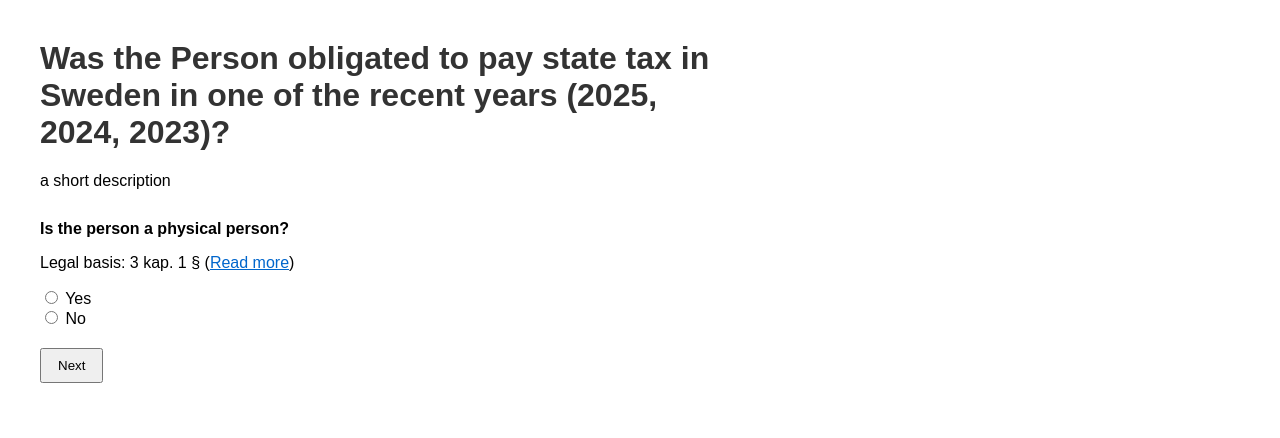
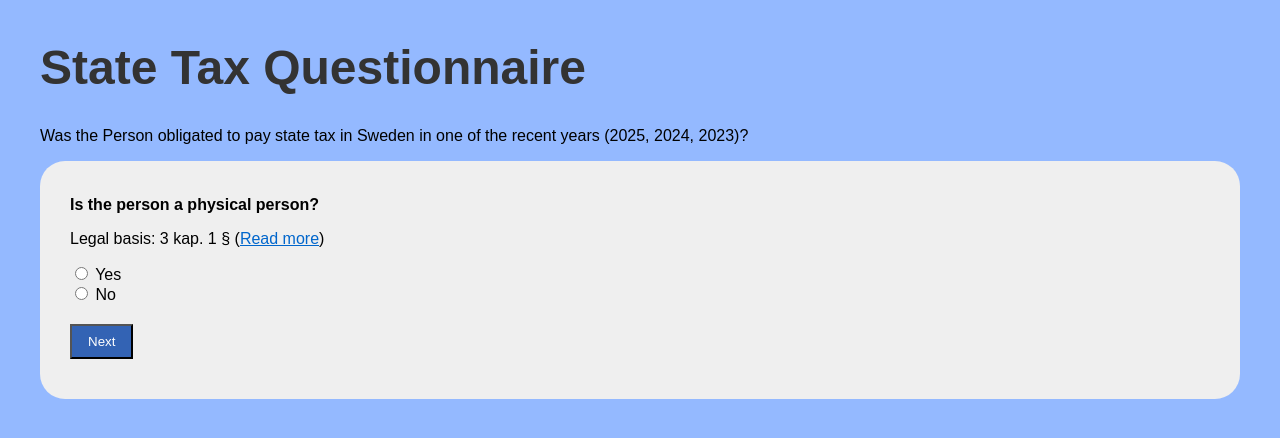
Before and after one commit to einfachjessi/rule_app, a Flask app: page / in a window 1280 px wide. Shown: the top 438 px of the page. Run offline with Flask 3, Linux system fonts and the light colour scheme.

Commit message:
made it a bit prettier (still having a problem with the start over button -> fix this tomorrow, that s not a problem for now)

```diff
--- a/rules.json
+++ b/rules.json
@@ -1,7 +1,7 @@
 {
     "header": {
-        "law_topic": "Was the Person obligated to pay state tax in Sweden in one of the recent years (2025, 2024, 2023)?",
-        "description": "a short description"
+        "law_topic": "State Tax Questionnaire",
+        "description": "Was the Person obligated to pay state tax in Sweden in one of the recent years (2025, 2024, 2023)?"
     },
     "questions": {
         "1": {
--- /dev/null
+++ b/static/style.css
@@ -0,0 +1,48 @@
+body {
+    font-family: Arial, sans-serif;
+    margin: 40px;
+    background: #94b9ff;
+}
+
+h1 {
+    color: #333;
+    font-size: xxx-large;
+}
+.description {
+        color: #000;
+
+}
+
+.questionbox {
+    background: #efefef;
+    padding-top: 5px;
+    padding-bottom: 40px;
+    padding-left: 30px;
+    padding-right: 30px;
+    border-radius: 25px;
+}
+
+.question, .result-page {
+    margin-top: 30px;
+}
+
+button {
+    margin-top: 20px;
+    padding: 8px 16px;
+    background: #3363b4;
+    color: #fff;
+}
+a {
+    color: #0066cc;
+}
+.reason {
+    margin-top: 15px;
+}
+.answers {
+    margin-top: 15px;
+    background: #fff;
+    padding: 15px;
+    border-radius: 6px; }
+.answers li {
+    margin: 4px 0;
+}
--- a/templates/index.html
+++ b/templates/index.html
@@ -3,21 +3,13 @@
 <head>
     <meta charset="UTF-8">
     <title>{{ header.law_topic }}</title>
-    <style>
-        body { font-family: Arial, sans-serif; margin: 40px; max-width: 700px; }
-        h1 { color: #333; }
-        .question, .result-page { margin-top: 30px; }
-        button { margin-top: 20px; padding: 8px 16px; }
-        a { color: #0066cc; }
-        .reason { margin-top: 15px; }
-        .answers { margin-top: 15px; background: #f0f8ff; padding: 15px; border-radius: 6px; }
-        .answers li { margin: 4px 0; }
-    </style>
+    <link rel="stylesheet" href="static/style.css">
 </head>
 <body>
-    <h1>{{ header.law_topic }}</h1>
-    <p>{{ header.description }}</p>
+        <h1>{{ header.law_topic }}</h1>
+        <p class="description">{{ header.description }}</p>
 
+    <div class="questionbox">
     {% if not result_page %}
         <div class="question">
             <form method="POST">
@@ -69,5 +61,6 @@
             <a href="/">Start over</a>
         </div>
     {% endif %}
+    </div>
 </body>
 </html>
```
